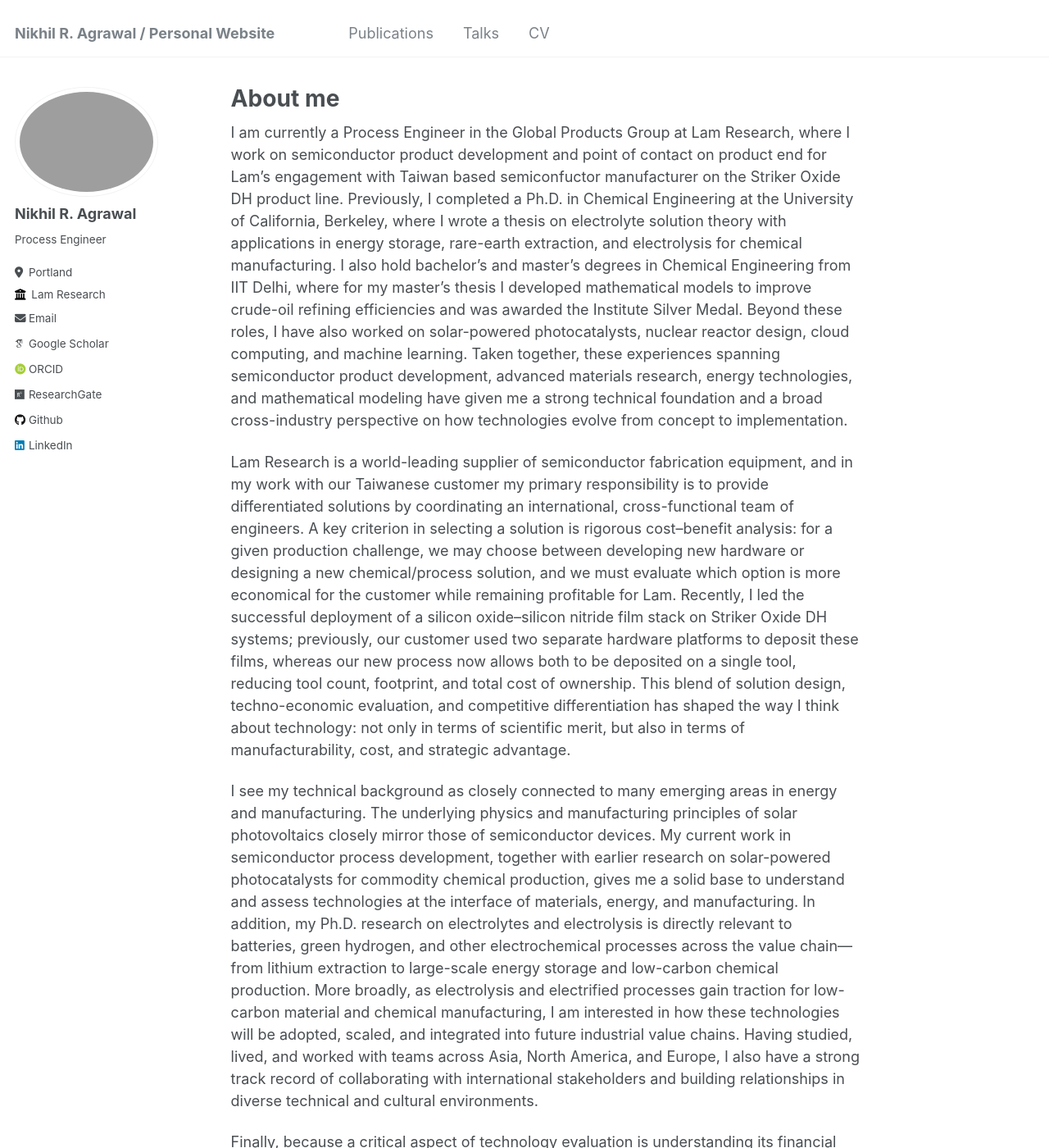
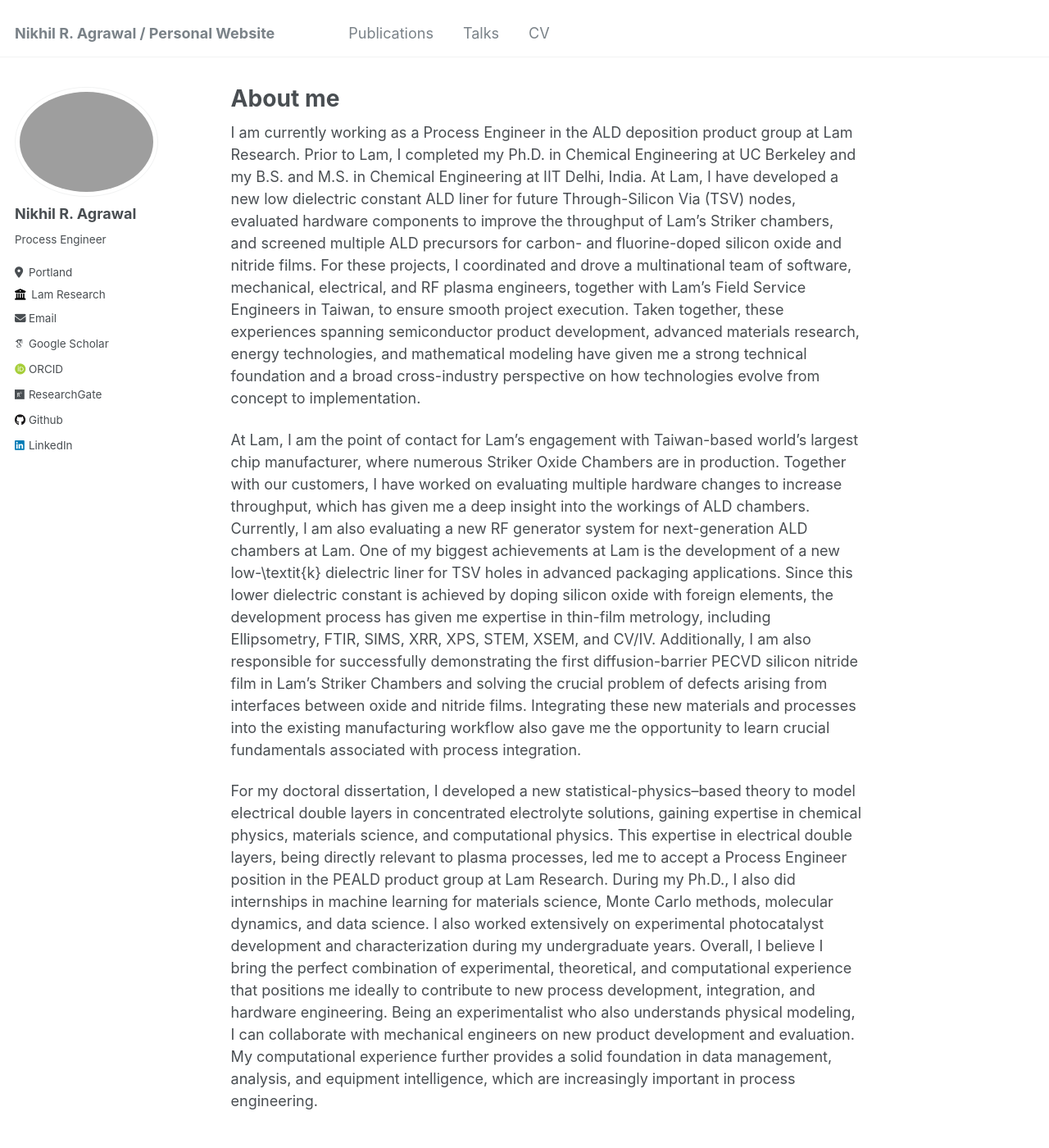
Before and after one commit to nikhil0165/nikhil0165.github.io, a Jekyll site: the page built from _pages/about.md, in a window 1280 px wide and 1400 px high. Shown: the whole window at 82% size. Built offline with Jekyll 4.4.1, drawn with Linux system fonts in a browser that asks for light colours; some web fonts are replaced; some of the changed text lies outside the part shown.

Commit message:
Update professional summary in about.md
Revised professional summary to reflect current role and experiences at Lam Research, emphasizing contributions to semiconductor product development and collaboration with international teams. Updated educational background and research focus to highlight relevant expertise in energy technologies and manufacturing.

```diff
--- a/_pages/about.md
+++ b/_pages/about.md
@@ -7,10 +7,8 @@ redirect_from:
   - /about.html
 ---
 
-I am currently a Process Engineer in the Global Products Group at Lam Research, where I work on semiconductor product development and point of contact on product end for Lam's engagement with Taiwan based semiconfuctor manufacturer on the Striker Oxide DH product line. Previously, I completed a Ph.D. in Chemical Engineering at the University of California, Berkeley, where I wrote a thesis on electrolyte solution theory with applications in energy storage, rare-earth extraction, and electrolysis for chemical manufacturing. I also hold bachelor’s and master’s degrees in Chemical Engineering from IIT Delhi, where for my master’s thesis I developed mathematical models to improve crude-oil refining efficiencies and was awarded the Institute Silver Medal. Beyond these roles, I have also worked on solar-powered photocatalysts, nuclear reactor design, cloud computing, and machine learning. Taken together, these experiences spanning semiconductor product development, advanced materials research, energy technologies, and mathematical modeling have given me a strong technical foundation and a broad cross-industry perspective on how technologies evolve from concept to implementation.
+I am currently working as a Process Engineer in the ALD deposition product group at Lam Research. Prior to Lam, I completed my Ph.D. in Chemical Engineering at UC Berkeley and my B.S. and M.S. in Chemical Engineering at IIT Delhi, India. At Lam, I have developed a new low dielectric constant ALD liner for future Through-Silicon Via (TSV) nodes, evaluated hardware components to improve the throughput of Lam’s Striker chambers, and screened multiple ALD precursors for carbon- and fluorine-doped silicon oxide and nitride films. For these projects, I coordinated and drove a multinational team of software, mechanical, electrical, and RF plasma engineers, together with Lam’s Field Service Engineers in Taiwan, to ensure smooth project execution. Taken together, these experiences spanning semiconductor product development, advanced materials research, energy technologies, and mathematical modeling have given me a strong technical foundation and a broad cross-industry perspective on how technologies evolve from concept to implementation.
 
-Lam Research is a world-leading supplier of semiconductor fabrication equipment, and in my work with our Taiwanese customer my primary responsibility is to provide differentiated solutions by coordinating an international, cross-functional team of engineers. A key criterion in selecting a solution is rigorous cost–benefit analysis: for a given production challenge, we may choose between developing new hardware or designing a new chemical/process solution, and we must evaluate which option is more economical for the customer while remaining profitable for Lam. Recently, I led the successful deployment of a silicon oxide–silicon nitride film stack on Striker Oxide DH systems; previously, our customer used two separate hardware platforms to deposit these films, whereas our new process now allows both to be deposited on a single tool, reducing tool count, footprint, and total cost of ownership. This blend of solution design, techno-economic evaluation, and competitive differentiation has shaped the way I think about technology: not only in terms of scientific merit, but also in terms of manufacturability, cost, and strategic advantage.
+At Lam, I am the point of contact for Lam’s engagement with Taiwan-based world’s largest chip manufacturer, where numerous Striker Oxide Chambers are in production. Together with our customers, I have worked on evaluating multiple hardware changes to increase throughput, which has given me a deep insight into the workings of ALD chambers. Currently, I am also evaluating a new RF generator system for next-generation ALD chambers at Lam. One of my biggest achievements at Lam is the development of a new low-\textit{k} dielectric liner for TSV holes in advanced packaging applications. Since this lower dielectric constant is achieved by doping silicon oxide with foreign elements, the development process has given me expertise in thin-film metrology, including Ellipsometry, FTIR, SIMS, XRR, XPS, STEM, XSEM, and CV/IV. Additionally, I am also responsible for successfully demonstrating the first diffusion-barrier PECVD silicon nitride film in Lam’s Striker Chambers and solving the crucial problem of defects arising from interfaces between oxide and nitride films. Integrating these new materials and processes into the existing manufacturing workflow also gave me the opportunity to learn crucial fundamentals associated with process integration.
 
-I see my technical background as closely connected to many emerging areas in energy and manufacturing. The underlying physics and manufacturing principles of solar photovoltaics closely mirror those of semiconductor devices. My current work in semiconductor process development, together with earlier research on solar-powered photocatalysts for commodity chemical production, gives me a solid base to understand and assess technologies at the interface of materials, energy, and manufacturing. In addition, my Ph.D. research on electrolytes and electrolysis is directly relevant to batteries, green hydrogen, and other electrochemical processes across the value chain—from lithium extraction to large-scale energy storage and low-carbon chemical production. More broadly, as electrolysis and electrified processes gain traction for low-carbon material and chemical manufacturing, I am interested in how these technologies will be adopted, scaled, and integrated into future industrial value chains. Having studied, lived, and worked with teams across Asia, North America, and Europe, I also have a strong track record of collaborating with international stakeholders and building relationships in diverse technical and cultural environments.
-
-Finally, because a critical aspect of technology evaluation is understanding its financial impact, my training as a chemical engineer has given me a strong foundation in techno-economic analysis of new manufacturing technologies. Concepts such as capital and operating expenditures, process yields, and scale-up economics are integral to how I think about engineering decisions. This capability is further reinforced by nearly eight years of experience in mathematical modeling, supported by internships and coursework in modern statistical techniques such as Monte Carlo methods and machine learning. I believe this combination of financial thinking and quantitative modeling—together with my knowledge of machine learning, which is increasingly embedded in advanced manufacturing and industrial automation—equips me to rigorously assess both the technical and economic potential of emerging technologies and to think systematically about where and how they can create value.
+For my doctoral dissertation, I developed a new statistical-physics–based theory to model electrical double layers in concentrated electrolyte solutions, gaining expertise in chemical physics, materials science, and computational physics. This expertise in electrical double layers, being directly relevant to plasma processes, led me to accept a Process Engineer position in the PEALD product group at Lam Research. During my Ph.D., I also did internships in machine learning for materials science, Monte Carlo methods, molecular dynamics, and data science. I also worked extensively on experimental photocatalyst development and characterization during my undergraduate years. Overall, I believe I bring the perfect combination of experimental, theoretical, and computational experience that positions me ideally to contribute to new process development, integration, and hardware engineering. Being an experimentalist who also understands physical modeling, I can collaborate with mechanical engineers on new product development and evaluation. My computational experience further provides a solid foundation in data management, analysis, and equipment intelligence, which are increasingly important in process engineering.
```
